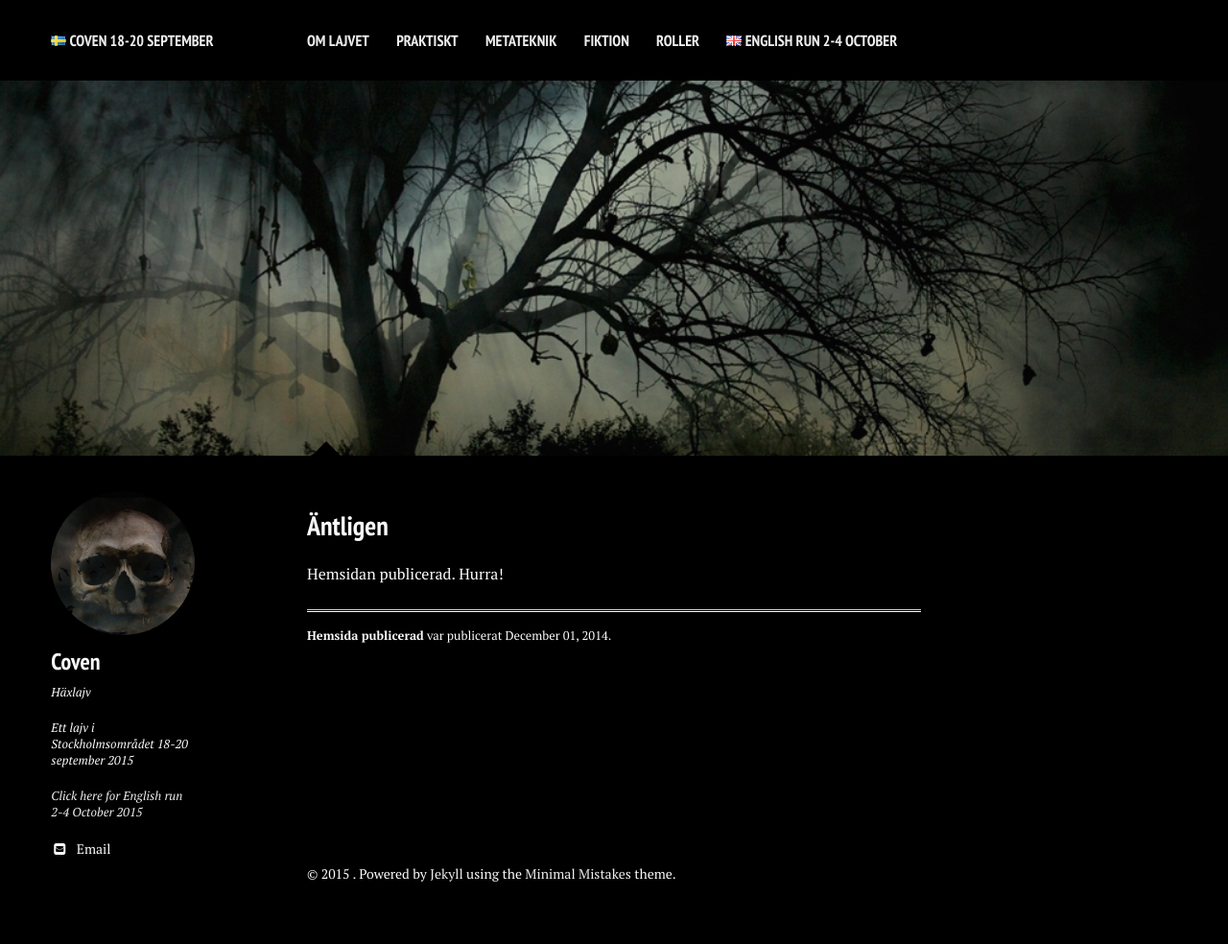
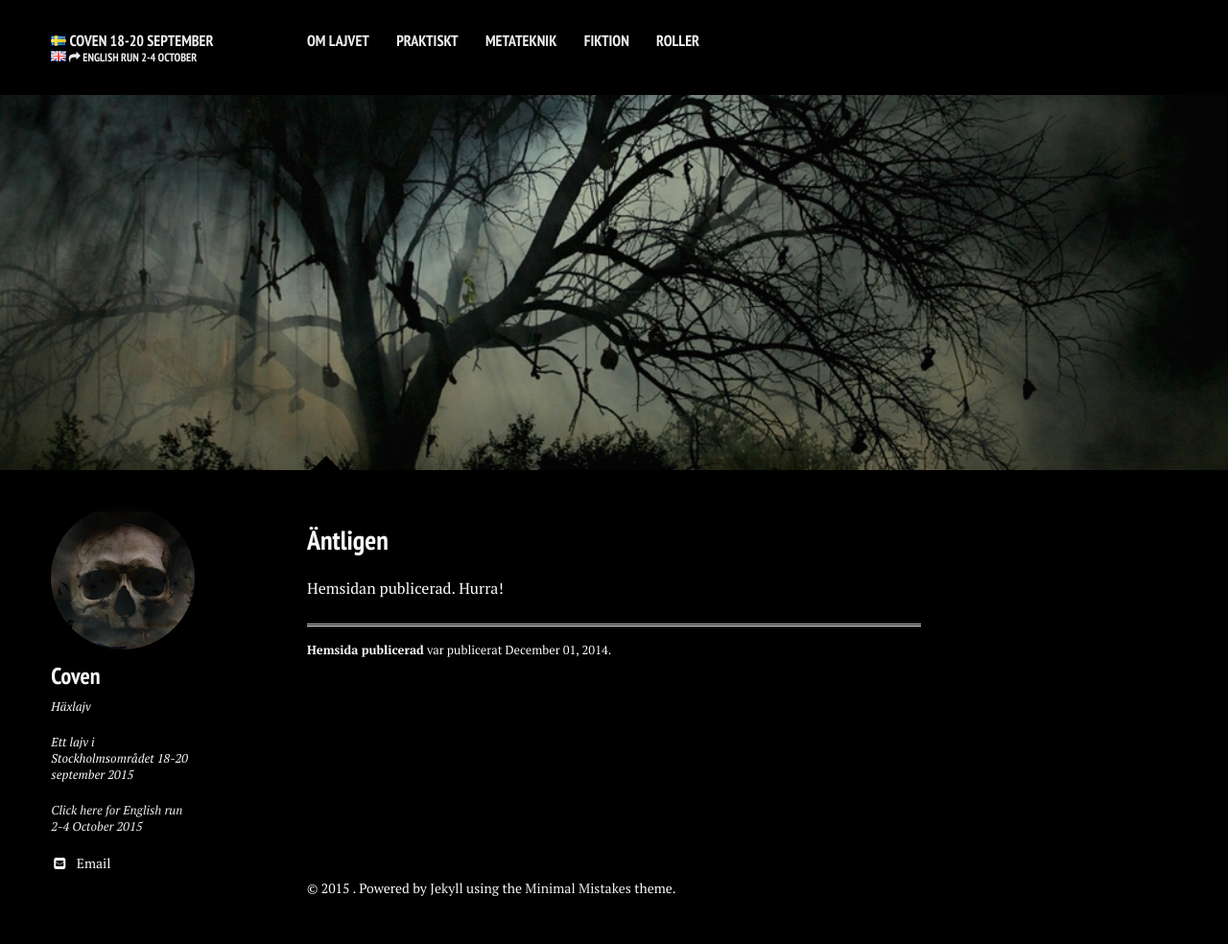
Before and after one commit to stanislavb/www.coven.nu, a Jekyll site: the page built from index.md, in a window 1280 px wide. Shown: the whole page at 96% size. Built offline with Jekyll 4.4.1, drawn with Linux system fonts in a browser that asks for light colours; nearby versions of some CDN libraries.

Commit message:
Move english site link to below site title

```diff
--- a/_includes/_navigation.html
+++ b/_includes/_navigation.html
@@ -1,6 +1,9 @@
 <div class="navigation-wrapper">
 	<div class="site-name">
 		<a href="{{ site.url }}/"><img src="{{ site.url }}/images/se.png" alt="Swedish flag"> {{ site.title }}</a>
+        <div class="language-link">
+            <a href="https://en.coven.nu"><img src="{{ site.url }}/images/gb.png" alt="British flag"> <i class="fa fa-share"></i> English run 2-4 October</a>
+        </div><!-- /.language-link -->
 	</div><!-- /.site-name -->
 	<div class="top-navigation">
 		<nav role="navigation" id="site-nav" class="nav">
@@ -13,7 +16,6 @@
 				    {% endif %}
 				    <li><a href="{{ domain }}{{ link.url }}" {% if link.url contains 'http' %}target="_blank"{% endif %}>{{ link.title }}</a></li>
 				{% endfor %}
-                <a href="https://en.coven.nu"><img src="{{ site.url }}/images/gb.png" alt="British flag"> English run 2-4 October</a>
 		    </ul>
 		</nav>
 	</div><!-- /.top-navigation -->
--- a/_sass/page.scss
+++ b/_sass/page.scss
@@ -29,6 +29,12 @@
 		@include grid(12,1.5);
 		@include prefix(12,2);
 	}
+}
+.language-link {
+    @include font-rem(22);
+    @media #{$small} {
+        @include font-rem(12);
+    }
 }
 .top-navigation {
 	@include grid(12,10);
```
